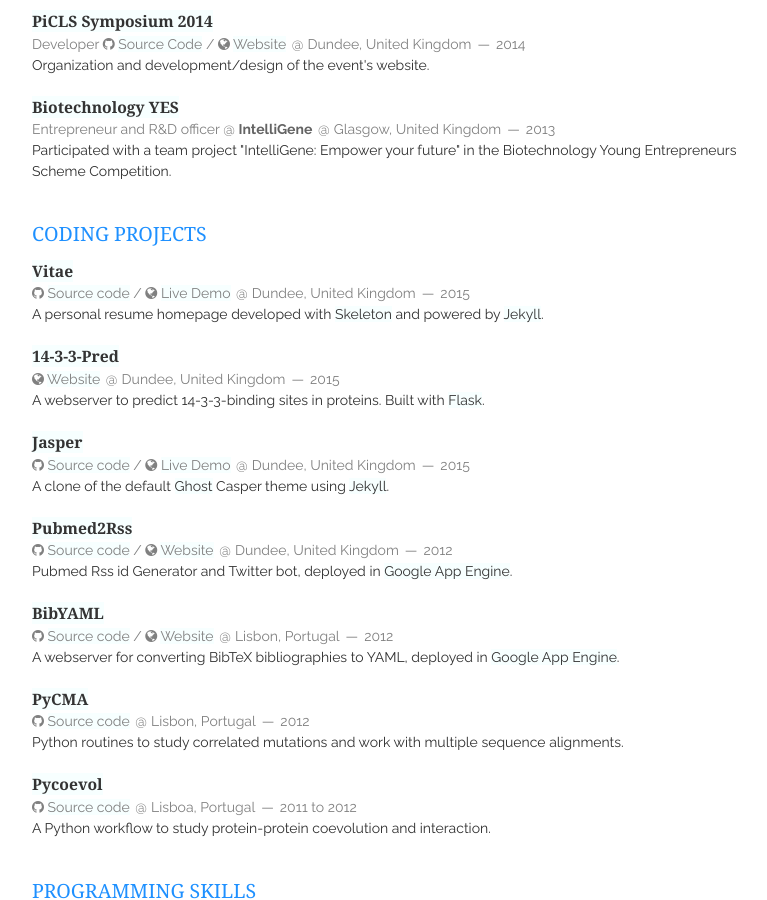
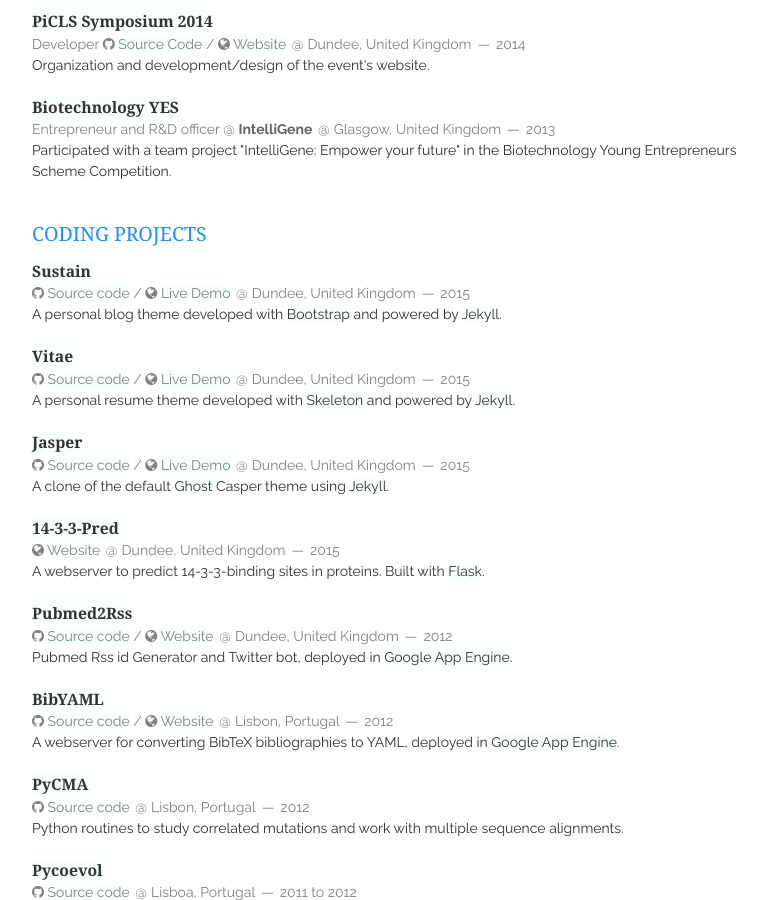
Before and after one commit to biomadeira/resume, a Jekyll site: the page built from index.html, in a window 1280 px wide and 900 px high, scrolled down 2806 px. Shown: the whole window, without its empty margins (328-1095 px from the left). Built offline with Jekyll 4.4.1, drawn with Linux system fonts in a browser that asks for light colours; nearby versions of some CDN libraries; Markdown is read by kramdown in place of the engine named in the settings; the list of posts is cut into pages by our own code.

Commit message:
Added website to the header.

```diff
--- a/_config.yml
+++ b/_config.yml
@@ -17,6 +17,7 @@
 name: Fábio Madeira
 email: fabiomadeira@me.com
 email_full: mailto:fabiomadeira@me.com
+website: biomadeira.github.io
 github: biomadeira
 twitter: biomadeira
 tel: +44 7450 223192
--- a/_includes/development.html
+++ b/_includes/development.html
@@ -1,5 +1,16 @@
 <section class="thirteen columns">
     <h1>Coding Projects</h1>
+    <article>
+        <header>
+            <h1><a href="http://biomadeira.github.io/sustain/">Sustain</a></h1>
+            <span><i class="fa fa-github"></i> <a href="https://github.com/biomadeira/sustain">Source code</a> /
+            <i class="fa fa-globe"></i> <a href="http://biomadeira.github.io/sustain/">Live Demo</a></span>
+            <span><address>Dundee, United Kingdom</address><time>2015</time></span>
+        </header>
+        <p> A personal blog theme developed with <a href="http://getbootstrap.com/">Bootstrap</a> and
+            powered by <a href="http://jekyllrb.com/"> Jekyll</a>.
+        </p>
+    </article>
     <article>
         <header>
             <h1><a href="http://biomadeira.github.io/vitae/">Vitae</a></h1>
@@ -7,17 +18,8 @@
             <i class="fa fa-globe"></i> <a href="http://biomadeira.github.io/vitae/">Live Demo</a></span>
             <span><address>Dundee, United Kingdom</address><time>2015</time></span>
         </header>
-        <p> A personal resume homepage developed with <a href="http://getskeleton.com/">Skeleton</a> and
+        <p> A personal resume theme developed with <a href="http://getskeleton.com/">Skeleton</a> and
             powered by <a href="http://jekyllrb.com/"> Jekyll</a>.
-        </p>
-    </article>
-    <article>
-        <header>
-            <h1><a href="http://www.compbio.dundee.ac.uk/1433pred/">14-3-3-Pred</a></h1>
-            <span><i class="fa fa-globe"></i> <a href="http://www.compbio.dundee.ac.uk/1433pred/">Website</a></span>
-            <span><address>Dundee, United Kingdom</address><time>2015</time></span>
-        </header>
-        <p>A webserver to predict 14-3-3-binding sites in proteins. Built with <a href="http://flask.pocoo.org/">Flask</a>.
         </p>
     </article>
     <article>
@@ -29,6 +31,15 @@
         </header>
         <p> A clone of the default <a href="https://ghost.org/Ghost">Ghost</a> Casper theme using
             <a href="http://jekyllrb.com/"> Jekyll</a>.
+        </p>
+    </article>
+    <article>
+        <header>
+            <h1><a href="http://www.compbio.dundee.ac.uk/1433pred/">14-3-3-Pred</a></h1>
+            <span><i class="fa fa-globe"></i> <a href="http://www.compbio.dundee.ac.uk/1433pred/">Website</a></span>
+            <span><address>Dundee, United Kingdom</address><time>2015</time></span>
+        </header>
+        <p>A webserver to predict 14-3-3-binding sites in proteins. Built with <a href="http://flask.pocoo.org/">Flask</a>.
         </p>
     </article>
     <article>
--- a/_layouts/layout.html
+++ b/_layouts/layout.html
@@ -38,6 +38,9 @@
             </a>
         </address>
         <p>
+            <a href="http://{{ site.website }}">{{ site.website }}</a><br/>
+        </p>
+        <p>
             <a href="{{ site.email_full }}">{{ site.email }}</a><br/>
             <a href="https://github.com/{{ site.github }}"><i class="fa fa-github"></i> Github</a> /
             <a href="https://twitter.com/{{ site.twitter }}"><i class="fa fa-twitter"></i> Twitter</a>
```
